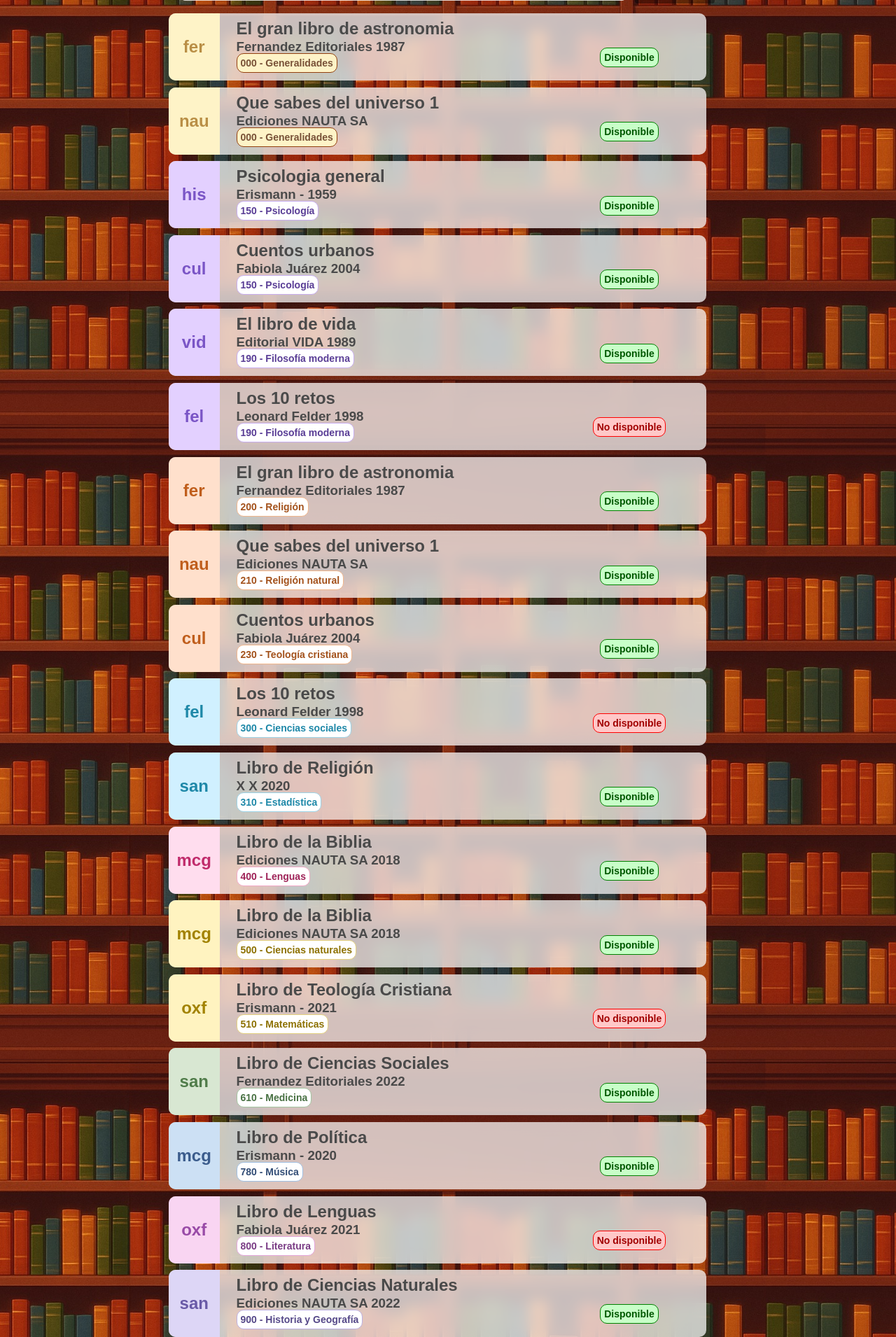
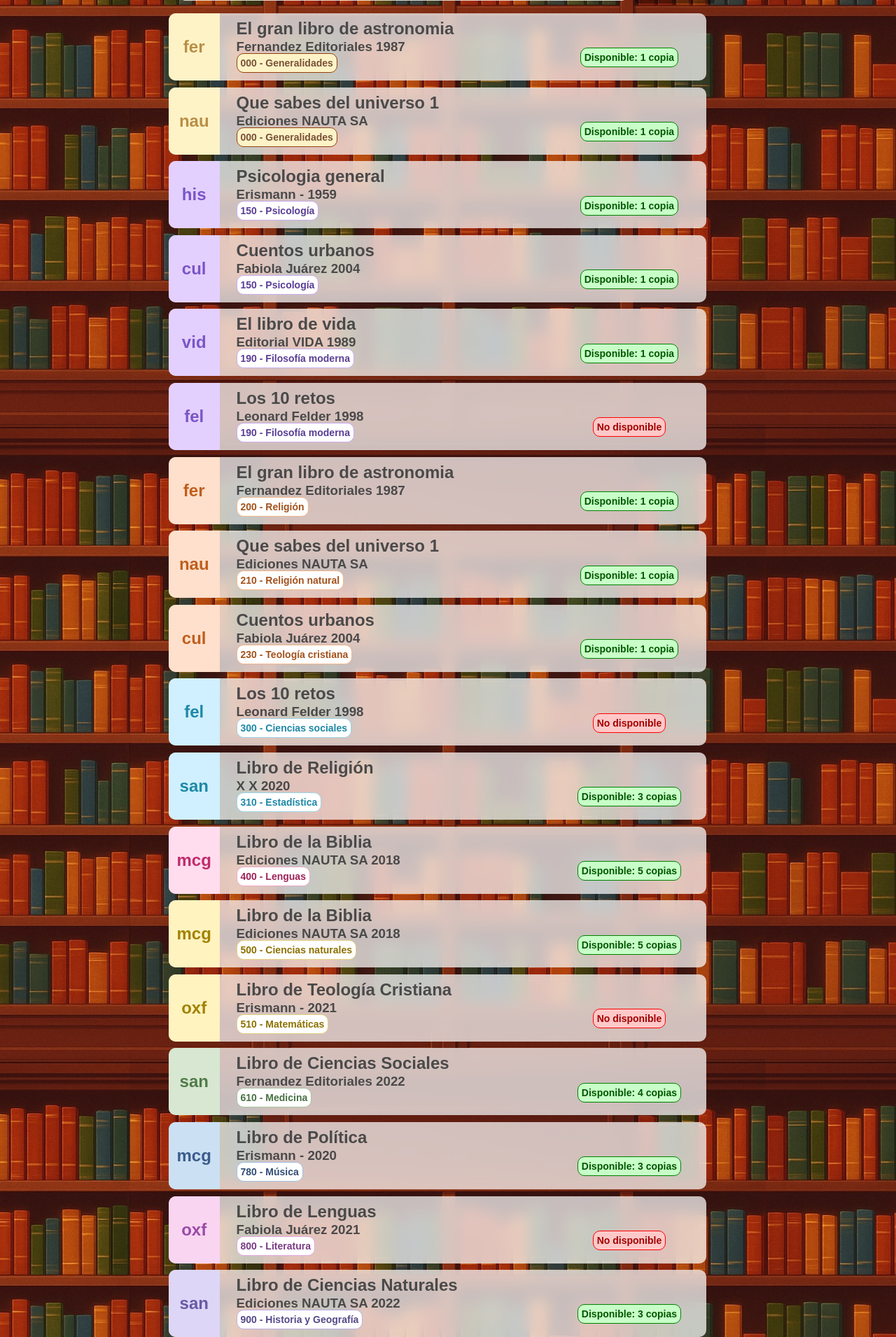
Before and after one commit to SerGioAMM/Biblioteca_V3, a Flask app: page /libros in a window 1280 px wide. Shown: the part 301-2211 px from the top of the page at 70% size. Run offline with Flask 3, Linux system fonts and the light colour scheme; data comes from the database, SQL or seed files in the repository.

Commit message:
agregado, nuemro de copias en el catalogo de libros

```diff
--- a/app.py
+++ b/app.py
@@ -188,6 +188,7 @@ def libros():
     #* Observacion: El libro no tiene editorial, este tambien podria ser el origen del bug, pero en este caso lo dudo.
 
     #? Selecciona todos los libros disponibles
+    #! Con el nuevo disenio algunos datos ya no se utilizan, como la editorial o el tomo
     query.execute("""
     select l.id_libro,Titulo,tomo,ano_publicacion,ISBN,numero_paginas,numero_copias, sd.codigo_seccion, sd.seccion, a.nombre_autor, a.apellido_autor , e.editorial, n.notacion
     from Libros as l
--- a/static/js/sugerencias.js
+++ b/static/js/sugerencias.js
@@ -55,7 +55,7 @@ document.querySelectorAll('.input-lugar, .input-editorial').forEach(input => {
       .then(r => r.json())
       .then(data => {
         const sugerencias = data
-          .filter(d => d.toLowerCase().startsWith(texto))
+          .filter(d => d.toLowerCase().includes(texto))
           .map(s => `<li onclick="seleccionar_Sugerencia('${s}')">${s}</li>`);
 
         mostrar_sugerencias(sugerencias);
--- a/templates/libros.html
+++ b/templates/libros.html
@@ -27,7 +27,7 @@
         <div class="contendor-catalogo">
             {% for libro in libros%}
             <div class="libro">
-
+                <!-- Las siguientes decisiones aplican diferentes estilos dependiendo de la seccion del libro -> (libro[7]) -->
                 <span class="span-notacion"
                     {% if (libro[7]|int) < 100 %}
                         id="h2-seccion-0"
@@ -49,8 +49,7 @@
                         id="h2-seccion-8"
                     {% else %}
                         id="h2-seccion-9"
-                    {% endif %}
-                    >
+                    {% endif %} >
                     <h2>{{libro[12]}}</h2>
                 </span><!-- Notacion  -->
 
@@ -80,15 +79,20 @@
                             id="h4-seccion-8"
                         {% else %}
                             id="h4-seccion-9"
-                    {% endif %}
-                    >
+                        {% endif %} >
                         {{libro[7]}} - {{libro[8]}}
                     </h4> <!-- Codigo de seccion + seccion  -->
-
                 </span>
 
+                <!-- Verificacion de disponibilidad comparando el numero de copias -> (libro[6]) -->
                 {% if (libro[6]|int) > 0 %}
-            <span id="span-disponibilidad-libros"> <h4 id="h4-disponible">Disponible</h4></span>
+                    <span id="span-disponibilidad-libros"> <h4 id="h4-disponible">Disponible:
+                        {% if (libro[6]|int == 1)%}
+                            {{libro[6]}} copia
+                        {% else %}
+                            {{libro[6]}} copias
+                        {% endif %}
+                    </h4></span>
                 {% else %}
                     <span id="span-disponibilidad-libros"> <h4 id="h4-no_disponible">No disponible</h4></span>
                 {% endif %}
```
Lines whose indentation alone changed are shown as unchanged.
